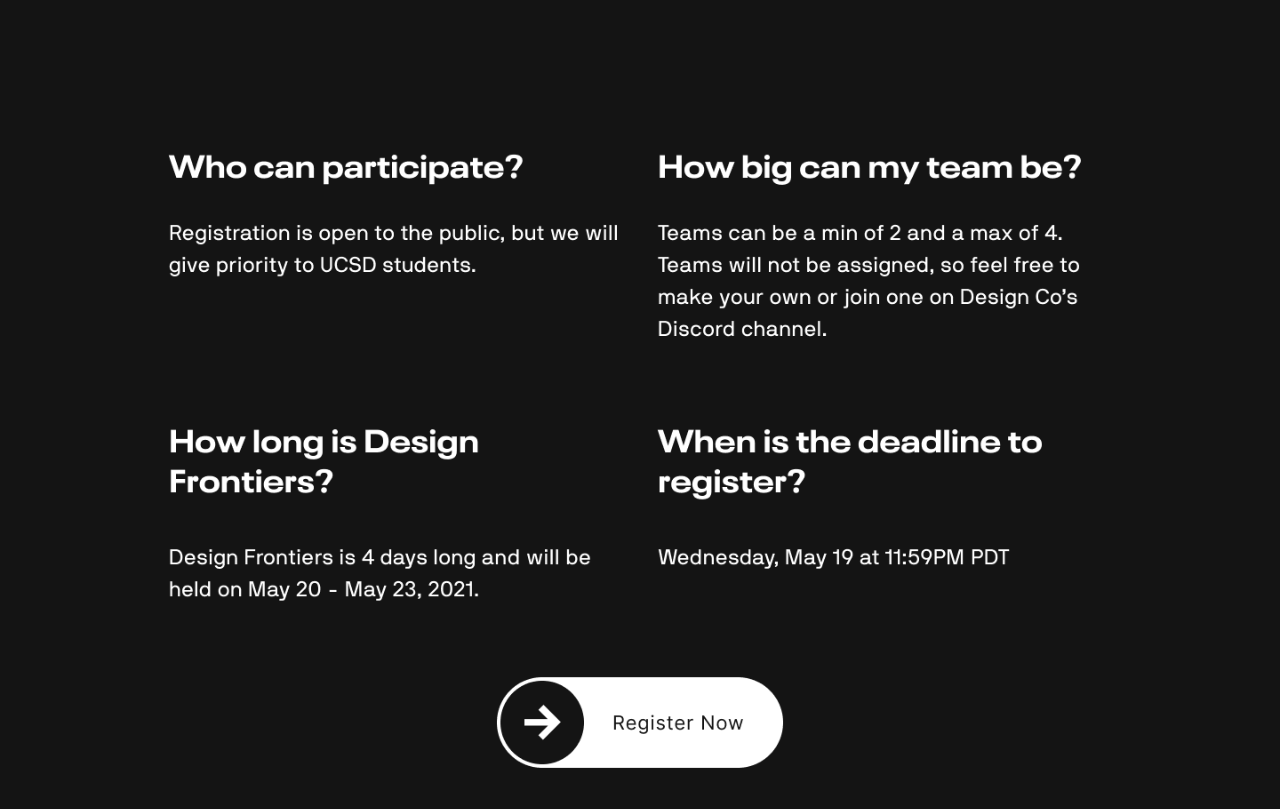
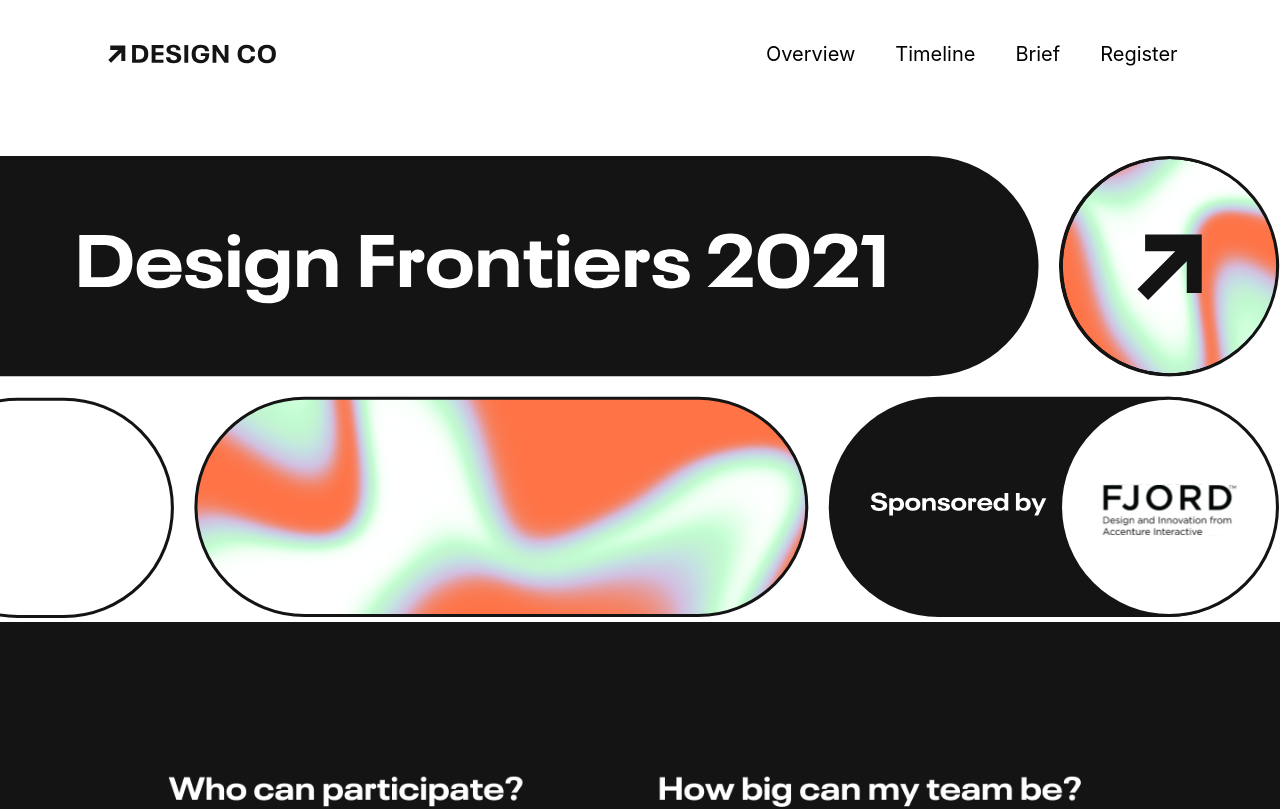
Before and after one commit to ucsddesignco/frontiers2021, a React (Create React App) app: page / in a window 1280 px wide. Shown: the top 809 px of the page. Built offline with nearby package versions, Linux system fonts and the light colour scheme.

Commit message:
Update Changes

```diff
--- a/src/App.css
+++ b/src/App.css
@@ -5,6 +5,36 @@ html {
 body {
   margin: 0;
   padding: 0;
+}
+
+/********* NAVBAR ********/
+.navbar {
+  display: flex;
+  flex-direction: row;
+  align-items: center;
+  justify-content: space-between;
+  padding: 1.5vw 8vw;
+  width: auto;
+  height: 70px;
+  background-color: #fff;
+}
+
+.list-item {
+  display: inline-block;
+  margin-right: 2.5rem;
+  font-size: 1.25rem;
+}
+
+.list-last-item {
+  display: inline-block;
+  font-size: 1.25rem;
+}
+
+/********* LANDING ********/
+.event-banner {
+  width: 100%;
+  height: 100%;
+  margin-top: 3rem;
 }
 
 /********* TIMELINE ********/
--- a/src/App.js
+++ b/src/App.js
@@ -1,11 +1,13 @@
 import "./App.css";
 import Brief from "./components/Brief";
 import Timeline from "./components/Timeline";
+import Landing from "./components/Landing";
 
 function App() {
   return (
     <div>
       <div className="App">
+        <Landing />
         <Timeline />
         <Brief />
       </div>
--- a/src/components/Landing.js
+++ b/src/components/Landing.js
@@ -1,7 +1,16 @@
 import React from "react";
+import Navbar from "./Navbar";
+import Banner from "../assets/images/frontiers-banner.svg";
 
 function Landing() {
-  return <div></div>;
+  return (
+    <div>
+      <Navbar />
+      <div>
+        <img className="event-banner" src={Banner} alt="event-banner" />
+      </div>
+    </div>
+  );
 }
 
 export default Landing;
--- a/src/components/Navbar.js
+++ b/src/components/Navbar.js
@@ -1,22 +1,28 @@
 import React from "react";
+import DesignCo from "../assets/images/dco-logo.svg";
 
 function Navbar() {
   return (
     <div>
-      <ul id="nav">
-        <li>
-          <a href="#">Home</a>
-        </li>
-        <li>
-          <a href="#">About</a>
-        </li>
-        <li>
-          <a href="#">FAQ</a>
-        </li>
-        <li>
-          <a href="#">Contact</a>
-        </li>
-      </ul>
+      <div class="navbar">
+        <img src={DesignCo} alt="Design Co Logo" />
+        <nav>
+          <ul>
+            <li className="list-item">
+              <a>Overview</a>
+            </li>
+            <li className="list-item">
+              <a>Timeline</a>
+            </li>
+            <li className="list-item">
+              <a>Brief</a>
+            </li>
+            <li className="list-last-item">
+              <a>Register</a>
+            </li>
+          </ul>
+        </nav>
+      </div>
     </div>
   );
 }
```
Also changed, not shown: src/assets/fonts/Fonts.css (added, +24 -0 lines).
